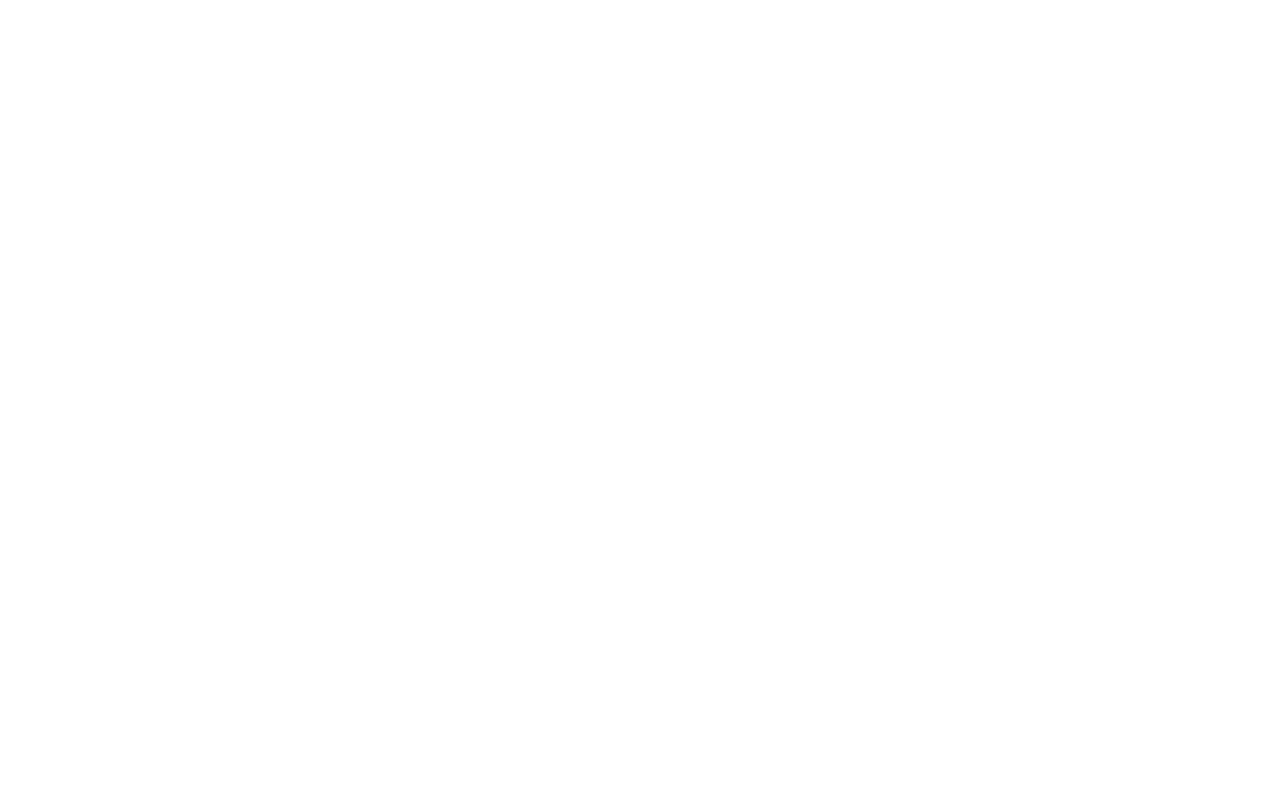
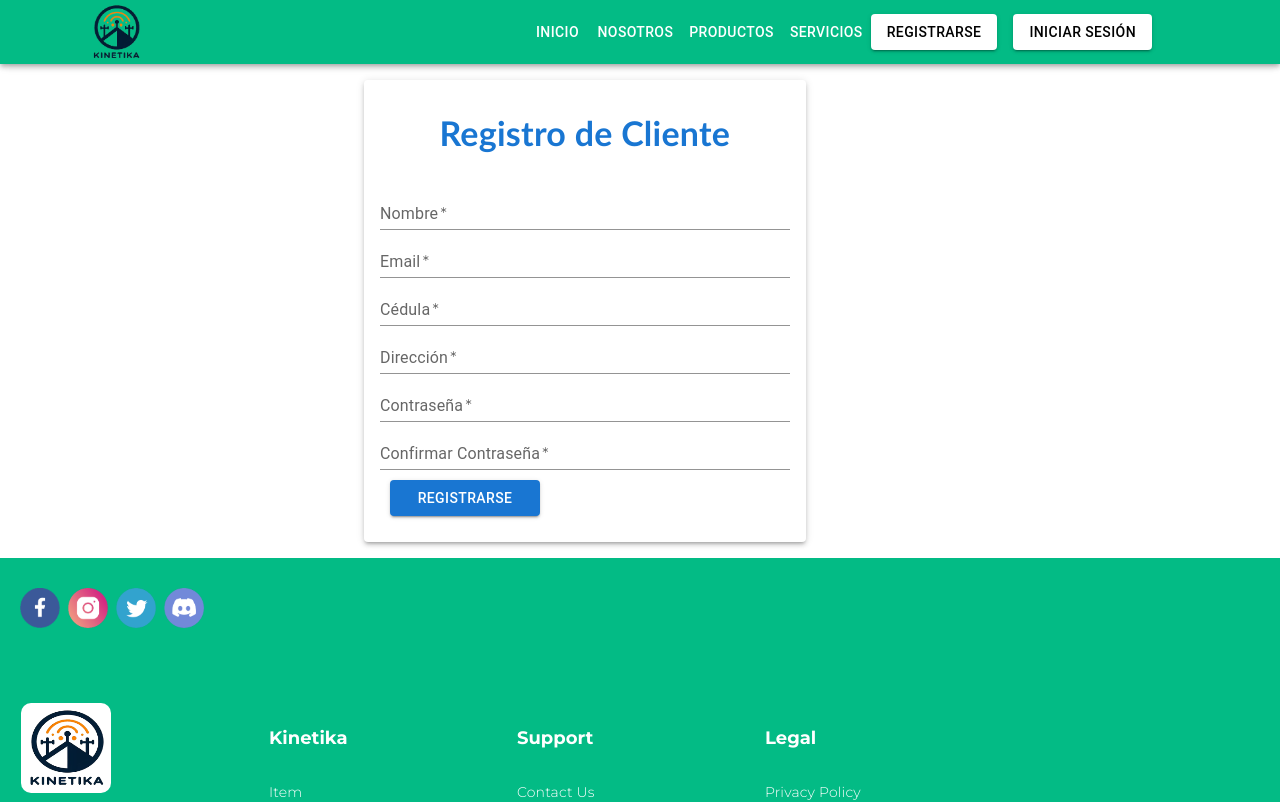
Before and after one commit to yarod159/Proyecto-UCLA, a React (Vite) app in the folder portal-web/: page /registrarse in a window 1280 px wide. Before the commit this address had no page. Shown: the top 802 px of the page. Built offline with nearby package versions, Linux system fonts and the light colour scheme.

Commit message:
vista registrarse

```diff
--- a/portal-web/src/components/footer/footer.css
+++ b/portal-web/src/components/footer/footer.css
@@ -1,5 +1,5 @@
 .container-footer {
-    background-color: #046468;
+    background-color: #03bb85;
     min-height: 50vh;
     margin: 0 auto;
 
--- a/portal-web/src/components/responsiveAppBar/ResponsiveAppBar.jsx
+++ b/portal-web/src/components/responsiveAppBar/ResponsiveAppBar.jsx
@@ -1,28 +1,51 @@
 import React from 'react';
-import { AppBar, Toolbar, Button, Typography, Container } from '@mui/material';
+import { AppBar, Toolbar, Button, Typography, Container, Box } from '@mui/material';
 import { useNavigate } from 'react-router-dom';
+import Logo from "../../assets/Logos/logo2.png";
 
 function Navbar() {
   const navigate = useNavigate();
 
   return (
-    <AppBar position="static" sx={{ bgcolor: '#03bb85' }}>
+    <AppBar position="sticky" sx={{ bgcolor: '#03bb85' }}>
       <Container maxWidth="lg">
         <Toolbar>
-          <Typography variant="h6" component="div" sx={{ flexGrow:  1 }}>
-            Mi Sitio
+          <Box
+            component="img"
+            src={Logo}
+            sx={{ height:   64, marginRight:   2 }} // Ajusta el estilo según necesites
+            alt="Logo de Kinetika"
+          />
+          <Typography variant="h6" component="div" sx={{ flexGrow:   1 }}>
+
           </Typography>
           <Button color="inherit" onClick={() => navigate('/')}>
             Inicio
           </Button>
+          <Button color="inherit" onClick={() => navigate('/nosotros')}>
+            Nosotros
+          </Button>
           <Button color="inherit" onClick={() => navigate('/productos')}>
             Productos
           </Button>
-          <Button color="inherit" onClick={() => navigate('/nosotros')}>
-            Nosotros
-          </Button>
           <Button color="inherit" onClick={() => navigate('/servicios')}>
             Servicios
+          </Button>
+          <Button
+            variant="contained"
+            color="inherit"
+            sx={{ backgroundColor: 'white', color: 'black',  mr:  2 }}
+            onClick={() => navigate('/registrarse')}
+          >
+            Registrarse
+          </Button>
+          <Button
+            variant="contained"
+            color="inherit"
+            sx={{ backgroundColor: 'white', color: 'black',  mr:  5 }}
+            onClick={() => navigate('/iniciar-sesion')}
+          >
+            Iniciar sesión
           </Button>
         </Toolbar>
       </Container>
--- /dev/null
+++ b/portal-web/src/pages/Forms/Register.jsx
@@ -0,0 +1,114 @@
+import React, { useState } from 'react';
+import { Container, TextField, Button, Typography, Box } from '@mui/material';
+import Navbar from '../../components/responsiveAppBar/ResponsiveAppBar';
+import Footer from '../../components/footer/Footer';
+
+function Register() {
+  const [nombre, setNombre] = useState('');
+  const [email, setEmail] = useState('');
+  const [password, setPassword] = useState('');
+  const [confirmPassword, setConfirmPassword] = useState('');
+  const [cedula, setCedula] = useState(''); // Nuevo estado para la cédula
+  const [direccion, setDireccion] = useState(''); // Nuevo estado para la dirección
+
+  const handleSubmit = (e) => {
+    e.preventDefault();
+    // Aquí iría la lógica para manejar el registro, por ejemplo, enviar los datos al servidor
+    console.log({ nombre, email, password, cedula, direccion });
+  };
+
+  return (
+    <>
+      <Navbar />
+      <Container maxWidth="sm">
+
+        <Box
+          component="form"
+          onSubmit={handleSubmit}
+          noValidate
+          autoComplete="off"
+          sx={{
+            width: '80%',
+            boxShadow:  3, // Sombra
+            p:  2, // Padding
+            borderRadius:  1, // Bordes redondeados
+            marginTop:  2, // Margen superior
+            marginBottom:  2, // Margen inferior
+          }}
+        >
+           <Typography variant="h4" gutterBottom sx={{
+      color: 'primary.main', // Cambia el color del texto al color primario del tema
+      textAlign: 'center', // Centra el texto horizontalmente
+      fontWeight: 'bold', // Hace el texto en negrita
+      padding: '16px  0', // Añade un padding vertical para darle más espacio
+      fontFamily: 'calibri',
+    }}>
+      Registro de Cliente
+    </Typography>
+          <TextField
+            fullWidth
+            margin="10px"
+            label="Nombre"
+            variant="standard"
+            value={nombre}
+            onChange={(e) => setNombre(e.target.value)}
+            required
+          />
+          <TextField
+            fullWidth
+            margin="10px"
+            label="Email"
+            variant="standard"
+            value={email}
+            onChange={(e) => setEmail(e.target.value)}
+            required
+          />
+          <TextField
+            fullWidth
+            margin="10px"
+            label="Cédula"
+            variant="standard"
+            value={cedula}
+            onChange={(e) => setCedula(e.target.value)}
+            required
+          />
+          <TextField
+            fullWidth
+            margin="10px"
+            label="Dirección"
+            variant="standard"
+            value={direccion}
+            onChange={(e) => setDireccion(e.target.value)}
+            required
+          />
+          <TextField
+            fullWidth
+            margin="10px"
+            label="Contraseña"
+            variant="standard"
+            type="password"
+            value={password}
+            onChange={(e) => setPassword(e.target.value)}
+            required
+          />
+          <TextField
+            fullWidth
+            margin="10px"
+            label="Confirmar Contraseña"
+            variant="standard"
+            type="password"
+            value={confirmPassword}
+            onChange={(e) => setConfirmPassword(e.target.value)}
+            required
+          />
+          <Button type="submit" variant="contained" color="primary" sx={{ width: 150, margin: "10px"   }}>
+            Registrarse
+          </Button>
+        </Box>
+      </Container>
+      <Footer />
+    </>
+  );
+}
+
+export default Register;
--- a/portal-web/src/pages/ProductDetail/ProductDetail.jsx
+++ b/portal-web/src/pages/ProductDetail/ProductDetail.jsx
@@ -1,6 +1,6 @@
 import { useParams } from "react-router-dom";
 import ProductsData from "../../utils/ProductsData";
-import Navbar from "../../components/navbar/Navbar";
+import Navbar from "../../components/responsiveAppBar/ResponsiveAppBar";
 import Footer from "../../components/footer/Footer";
 import { useNavigate } from 'react-router-dom';
 
--- a/portal-web/src/pages/ServiceDetail/ServiceDetail.jsx
+++ b/portal-web/src/pages/ServiceDetail/ServiceDetail.jsx
@@ -1,5 +1,5 @@
 import { useParams } from "react-router-dom";
-import Navbar from "../../components/navbar/Navbar";
+import Navbar from "../../components/responsiveAppBar/ResponsiveAppBar";
 import Footer from "../../components/footer/Footer";
 import { useNavigate } from 'react-router-dom';
 
--- a/portal-web/src/routes/AppRoutes.jsx
+++ b/portal-web/src/routes/AppRoutes.jsx
@@ -7,8 +7,10 @@
 import ProductsData from "../utils/ProductsData.js";
 import Service from "../pages/Service/Service.jsx";
 import ServiceDetail from "../pages/ServiceDetail/ServiceDetail.jsx";
-import Nosotros from "../pages/we/Nosotros.jsx"
+import We from "../pages/we/Nosotros.jsx";
 import Ecommerce from "../pages/Ecommerce/Ecommerce.jsx";
+import Register from "../pages/Forms/Register.jsx";
+
 
 function AppRoutes() {
   return (
@@ -18,8 +20,11 @@
         <Route path="/login" element={<Login />} />
         <Route path="/404" element={<Error404 />} />
         <Route path="/productos" element={<Product />} />
+        <Route path="/servicios" element={<Service />} />
         <Route path="/producto/:productId" element={<ProductDetail />} />
         <Route path="/carrito" element={<Ecommerce />} />
+        <Route path="/nosotros" element={<We />} />
+        <Route path="/registrarse" element={<Register />} />
 
       </Routes>
     </BrowserRouter>
```
Also changed, not shown: portal-web/src/assets/Logos/logo2.png (added).
